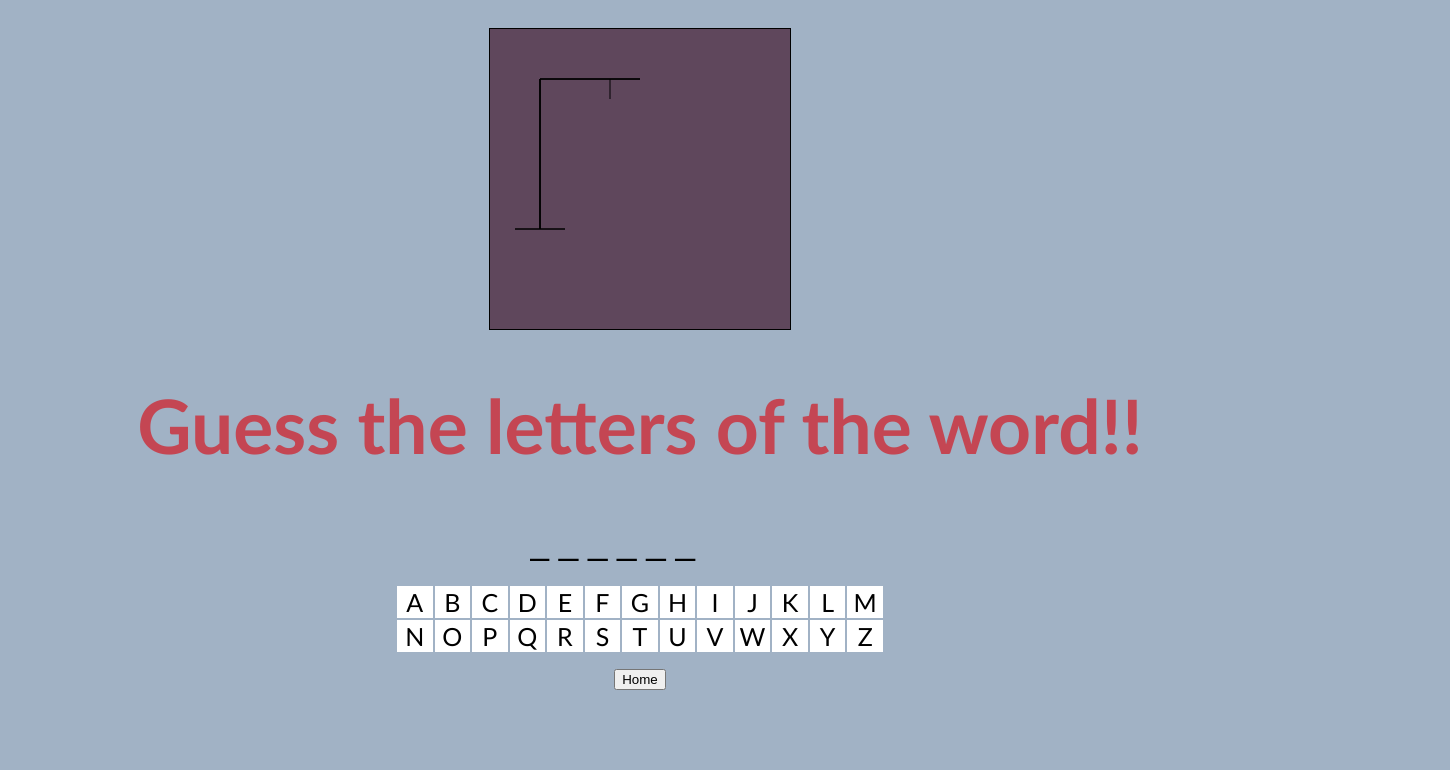
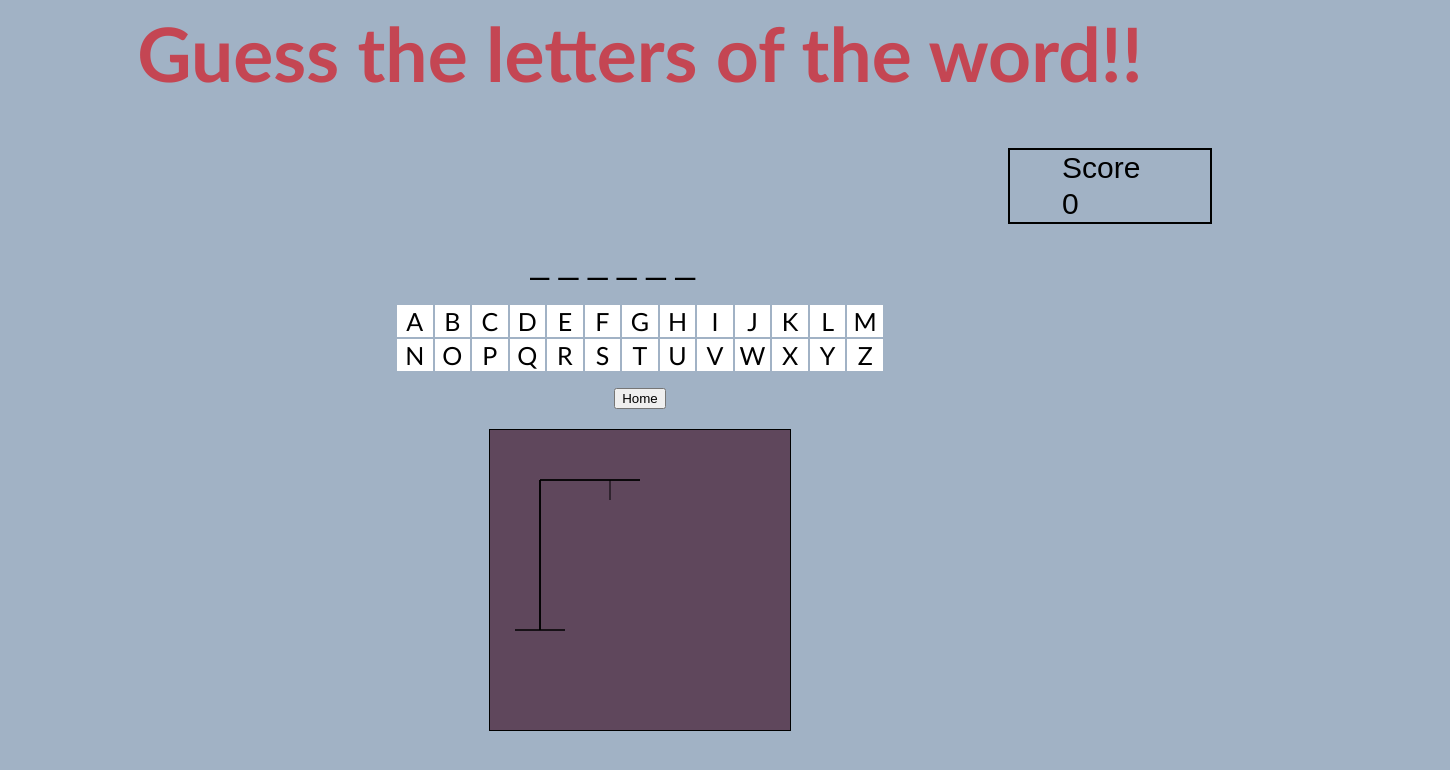
Before and after one commit to shuvro09/hangman, a plain HTML site: page hangman.html in a window 1280 px wide. Both pictures are taken after a click on the button "Start". Shown: the whole page, 1450 px wide, since content can reach past the window. Drawn offline with nearby package versions, Linux system fonts and the light colour scheme.

Commit message:
Update hangman.html

```diff
--- a/hangman.html
+++ b/hangman.html
@@ -9,17 +9,18 @@
             <h3>Click on start to begin!</h3>
             <button id="start">Start</button>
         </div>
-        <div id="canvasPage" hidden>
-            <canvas id="myCanvas" width="300" height="300" style="border:1px solid #000000;">
-            </canvas>
-        </div>
+        <div id="snackbar"></div>
         <div id='gamePage' hidden>
             <p><h1>Guess the letters of the word!!</h1></p>
 
-            <form>
-                <input type="text" id ="answer">
+            <form id='score'>
+                <input readonly type="text" value="Score " class="scoreKeeper">
+                <input readonly type="text" value="0" class="scoreKeeper" id="update">
             </form>
 
+            <form>
+                <input readonly type="text" id ="answer">
+            </form>
             <table>
                 <tr>
                     <td>A</td>
@@ -52,12 +53,18 @@
                         <td>Z</td>
                     </tr>
             </table>
+
+
             <button class="home">Home</button>
         </div>
         <div id="gameOver" hidden>
             <h1>Game Over</h1>
-
+            <h2 id="FinalScore"></h2>
             <button class="home">Home</button>
+        </div>
+        <div id="canvasPage" hidden>
+            <canvas id="myCanvas" width="300" height="300" style="border:1px solid #000000;">
+            </canvas>
         </div>
         <script src="https://ajax.googleapis.com/ajax/libs/jquery/3.1.0/jquery.min.js"></script>
         <script src="hangman.js"></script>
```
